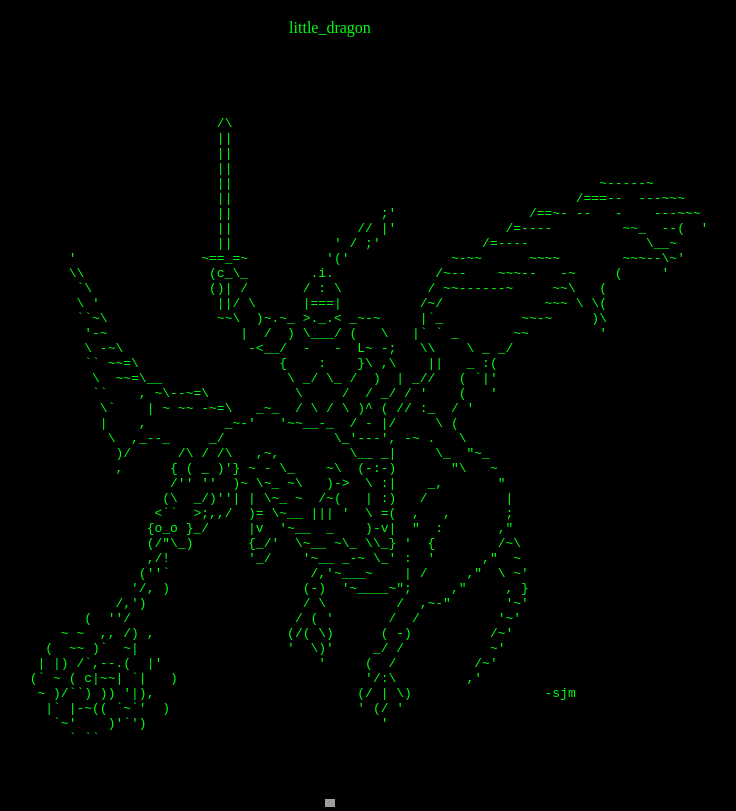
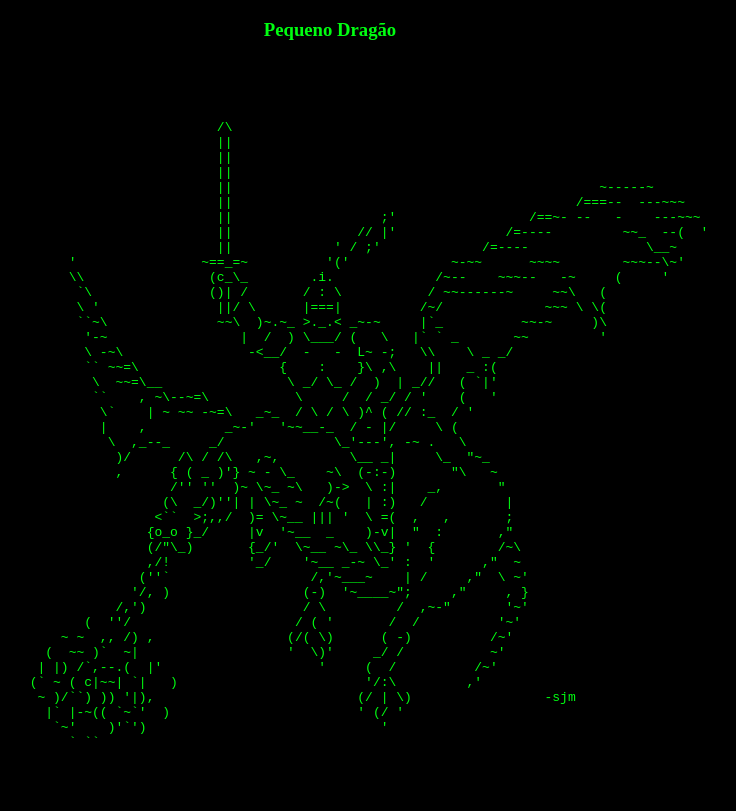
Before and after one commit to jeallyson/little_dragon, a plain HTML site: page index.html in a window 1280 px wide. Shown: the whole page, without its empty margins (310-1046 px from the left). Drawn offline with Linux system fonts and the light colour scheme; grey boxes are pictures that could not be loaded.

Commit message:
adios gif
- removendo gif porque ficou bugado e só percebi dps do push kkkkk

```diff
--- a/css/style.css
+++ b/css/style.css
@@ -26,10 +26,7 @@
         align-items: center;
         gap: 18px;
     }
-    .gif {
-        width: 10px;
-        margin-top: 1.8%;
-    }
+
                                          /* Fim da Adaptação pra pc */
 
                                          /* Adaptação no celular */
--- a/index.html
+++ b/index.html
@@ -17,7 +17,7 @@
 
   <!-- <p class="titulo_1"> OLHE TAMBÉM NO CONSOLE \o/</p> -->
 
-  <div class="container"> little_dragon </div>
+  <div class="container"> <h3> Pequeno Dragão </h3> </div>
 
 
   <pre class="little_dragon">
@@ -66,11 +66,7 @@
                ` ``
 
   </pre>
-<a href="https://media.tenor.com/-0eBuulMAA8AAAAC/dance.gif" target="_blank">
-  <center> <img src="./img/dancin.gif" class="gif" title="Não Clique"> </center>
-</a>
 </div>
-
 
 <script src="./js/Class.js"></script>
 
```
